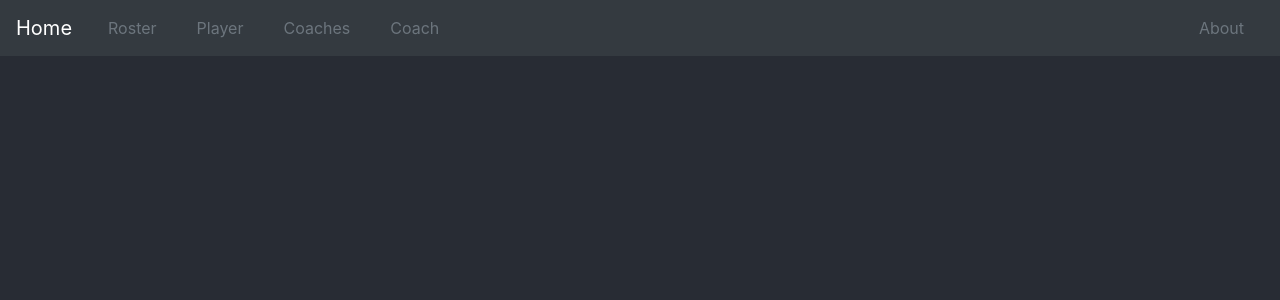
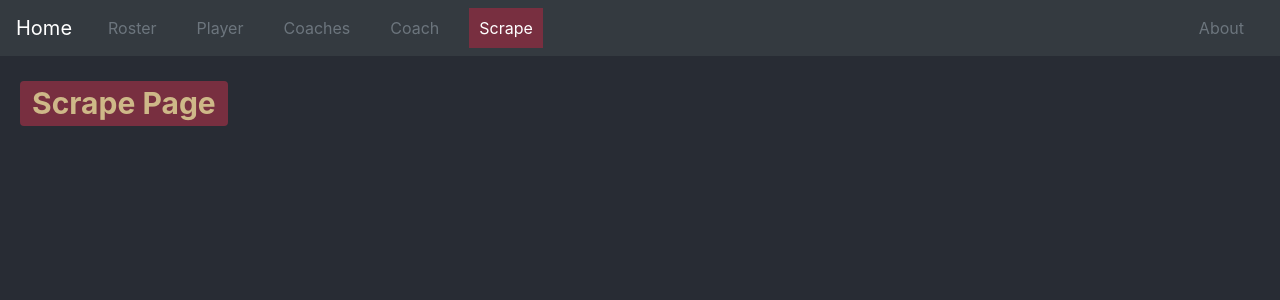
Before and after one commit to scurtis7/fsu-roster, a React (Create React App) app in the folder src/webapp/: page /scrape in a window 1280 px wide. Shown: the top 300 px of the page. Built offline with nearby package versions, Linux system fonts and the light colour scheme.

Commit message:
add scrape page

```diff
--- a/src/webapp/src/App.js
+++ b/src/webapp/src/App.js
@@ -5,6 +5,7 @@ import Roster from "./roster/Roster";
 import Player from "./player/Player";
 import Coaches from "./coach/Coaches"
 import Coach from "./coach/Coach"
+import Scrape from "./scrape/Scrape"
 import About from "./about/About";
 import {BrowserRouter, Route, NavLink, Link} from "react-router-dom";
 import {Collapse, Nav, Navbar, NavbarBrand, NavbarToggler, NavItem} from "reactstrap";
@@ -36,6 +37,7 @@ class App extends Component {
                                 <NavItem><NavLink className="navlink" activeClassName="navlinkactive" to="/player">Player</NavLink></NavItem>
                                 <NavItem><NavLink className="navlink" activeClassName="navlinkactive" to="/coaches">Coaches</NavLink></NavItem>
                                 <NavItem><NavLink className="navlink" activeClassName="navlinkactive" to="/coach">Coach</NavLink></NavItem>
+                                <NavItem><NavLink className="navlink" activeClassName="navlinkactive" to="/scrape">Scrape</NavLink></NavItem>
                             </Nav>
                             <Nav className="ml-auto" navbar>
                                 <NavItem><NavLink className="navlink" activeClassName="navlinkactive" to="/about">About</NavLink></NavItem>
@@ -49,6 +51,7 @@ class App extends Component {
                     <Route exact path="/player" component={Player}/>
                     <Route exact path="/coaches" component={Coaches}/>
                     <Route exact path="/coach" component={Coach}/>
+                    <Route exact path="/scrape" component={Scrape}/>
                     <Route exact path="/about" component={About}/>
                 </div>
             </BrowserRouter>
--- /dev/null
+++ b/src/webapp/src/scrape/Scrape.css
@@ -0,0 +1,10 @@
+
+.Scrape {
+    margin: 10px;
+    padding: 10px;
+}
+
+.Scrape-badge {
+    background-color: #782F40;
+    color: #CEB888;
+}
--- /dev/null
+++ b/src/webapp/src/scrape/Scrape.js
@@ -0,0 +1,23 @@
+import React, {Component} from "react";
+import "./Scrape.css"
+import {Container, Row, Badge} from 'reactstrap';
+
+class Scrape extends Component {
+    render() {
+        return (
+            <div className="Scrape">
+                <Container fluid>
+                    <Row>
+                        <h1><Badge className="Scrape-badge">
+                            Scrape Page
+                        </Badge></h1>
+                    </Row>
+                    <Row>
+                    </Row>
+                </Container>
+            </div>
+        );
+    }
+}
+
+export default Scrape;
```
